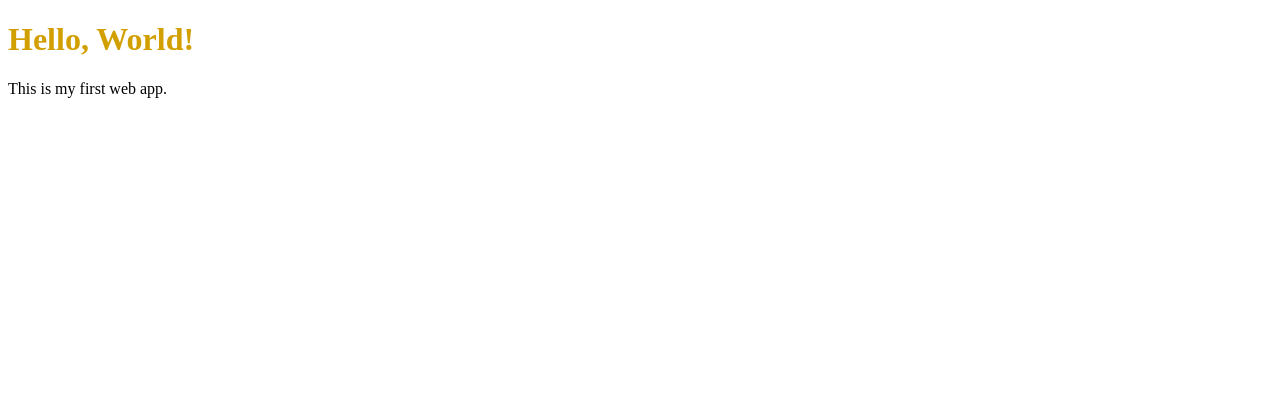
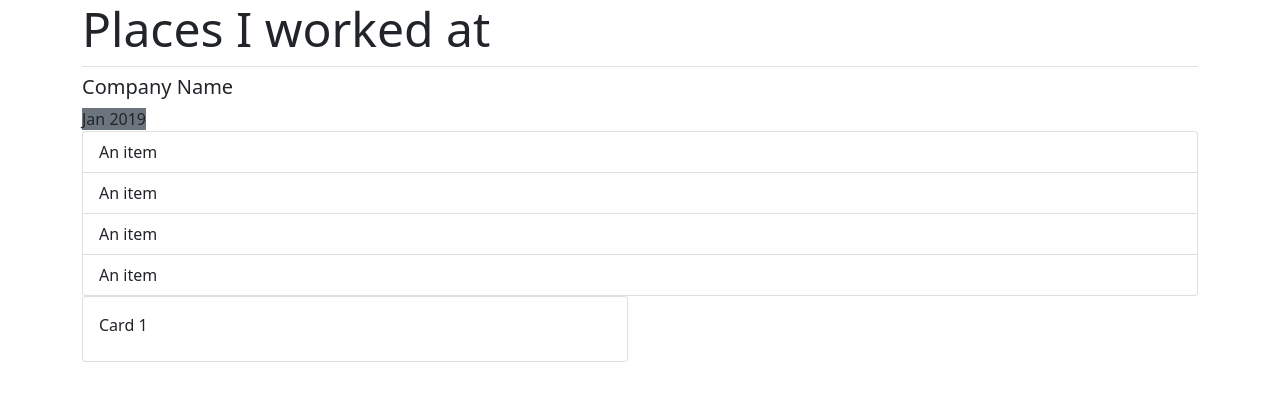
Before and after one commit to Nivia-J/Infiviz-3, a website built with Parcel: page src/index.html in a window 1280 px wide. Built offline with nearby package versions, Linux system fonts and the light colour scheme.

Commit message:
commit 3

```diff
--- a/package.json
+++ b/package.json
@@ -1,7 +1,8 @@
-
 {
   "name": "codeschool-webdev",
-  "source": ["src/index.html"],
+  "source": [
+    "src/index.html"
+  ],
   "targets": {
     "default": {
       "distDir": "./docs",
@@ -20,6 +21,7 @@
     "parcel": "^2.3.2"
   },
   "dependencies": {
+    "@popperjs/core": "^2.11.4",
     "bootstrap": "^5.1.3"
   }
 }
--- a/src/index.html
+++ b/src/index.html
@@ -8,14 +8,64 @@
 
   <script type="module" src="scripts/app.js"></script>
 
+  <meta name="viewport" content="width=device-width, initial-scale=1">
+
   <title>My First Web App</title>
 </head>
 
 <body>
-  <h1>Hello, World!</h1>
-  <p>
-    This is my first web app.
-  </p>
+  <main>
+    <article>
+      <section class="profile">
+        <div class="container">
+          <div class="row-logo">
+            <div class="col-12">
+
+            </div>
+          </div>
+        </div>
+      </section>
+
+      <section class="jobs">
+        <div class="container">
+
+         <div class="row">
+          <div class="col-12">
+          <h2 class="display-5 border-bottom border-1 pb-2"> Places I worked at</h2>
+          </div>
+         </div>
+
+         <div class="row">
+          <div class="col-12">
+            <h5> Company Name</h5>
+            <div><span class="badge-rounded-pill bg-secondary"> Jan 2019</span></div>
+            <ul class="list-group">
+              <li class="list-group-item"> An item </li>
+              <li class="list-group-item"> An item </li>
+              <li class="list-group-item"> An item </li>
+              <li class="list-group-item"> An item </li>
+            </ul>
+          </div>
+         </div>
+        </div>
+      </section>
+
+      <section class="cards">
+        <div class="container">
+          <div class="row">
+            <div class="col-6">
+              <div class="card">
+                <div class="card-body">
+                  <div class="card-title"> Card 1 </div>
+                </div>
+              </div>
+            </div>
+          </div>
+        </div>
+      </section>
+    </article>
+  </main>
+
 </body>
 
 </html>
--- a/src/scripts/app.js
+++ b/src/scripts/app.js
@@ -1 +1,3 @@
+import * as bootstrap from 'bootstrap';
+
 console.log('Hello from the console world!');
--- a/src/styles/styles.css
+++ b/src/styles/styles.css
@@ -1,3 +1,2 @@
-h1 {
-    color: rgb(209, 160, 0);
-  }
+/* Import all styles */
+@import "../../node_modules/bootstrap/dist/css/bootstrap.css";
```
Also changed, not shown: 1 other file.
